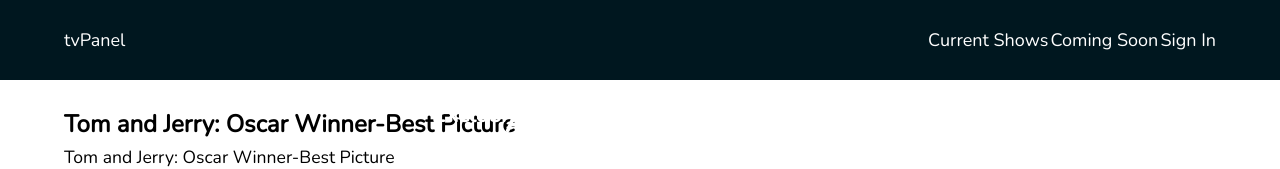
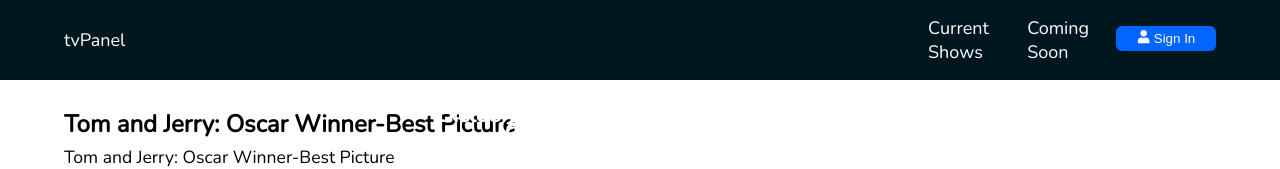
Before and after one commit to imanmansour86/tv-panel, a React (Create React App) app in the folder client/tv-panel/: page / in a window 1280 px wide. Shown: the top 169 px of the page. Built offline with nearby package versions, Linux system fonts and the light colour scheme; no server answers; a web font is replaced by a local one.

Commit message:
adding reac icons for login icon

```diff
--- a/client/tv-panel/package.json
+++ b/client/tv-panel/package.json
@@ -6,8 +6,10 @@
     "@testing-library/jest-dom": "^5.16.3",
     "@testing-library/react": "^12.1.4",
     "@testing-library/user-event": "^13.5.0",
+    "mdb-react-ui-kit": "^3.0.0",
     "react": "^17.0.2",
     "react-dom": "^17.0.2",
+    "react-icons": "^4.3.1",
     "react-leaf-carousel": "^3.0.0",
     "react-router": "^6.2.2",
     "react-router-dom": "^6.2.2",
--- a/client/tv-panel/public/index.html
+++ b/client/tv-panel/public/index.html
@@ -30,6 +30,7 @@
       href="https://fonts.googleapis.com/css2?family=Baloo+2:wght@500;600&family=Barlow:ital,wght@0,300;0,400;0,500;1,200&family=Cairo:wght@300;400&family=Fira+Sans:wght@300;400&family=Licorice&family=Lobster&family=Lora:wght@400;600&family=Montserrat:ital,wght@0,100;1,100&family=Nunito:ital,wght@0,300;0,400;1,300&family=Roboto+Slab:wght@300;400;700;800;900&family=Roboto:wght@300&family=Shizuru&family=The+Nautigal&family=Ubuntu&display=swap"
       rel="stylesheet"
     />
+
     <title>tv-panel</title>
   </head>
   <body>
--- a/client/tv-panel/src/components/NavTabs/NavTabs.js
+++ b/client/tv-panel/src/components/NavTabs/NavTabs.js
@@ -1,5 +1,6 @@
 import React from "react";
 import "./styles.css";
+import { FaUser } from "react-icons/fa";
 
 const NavTabs = () => {
   return (
@@ -9,7 +10,12 @@
         <div className="right-nav">
           <div className="nav-text">Current Shows</div>
           <div className="nav-text">Coming Soon</div>
-          <div className="nav-text">Sign In</div>
+          <div className="nav-text">
+            <button className="sign-in">
+              {" "}
+              <FaUser /> Sign In
+            </button>
+          </div>
         </div>
       </div>
     </div>
--- a/client/tv-panel/src/components/NavTabs/styles.css
+++ b/client/tv-panel/src/components/NavTabs/styles.css
@@ -39,6 +39,17 @@
   top: 0;
 }
 
+.sign-in {
+  background-color: #06f;
+  color: #ffffff;
+  border-radius: 6px;
+  border: none;
+  min-height: 25px;
+  min-width: 100px;
+  cursor: pointer;
+  margin-top: 10px;
+}
+
 @media only screen and (max-width: 768px) {
   .app-name,
   .right-nav {
```
Also changed, not shown: 1 other file (tests, documents, lock files or other folders).
